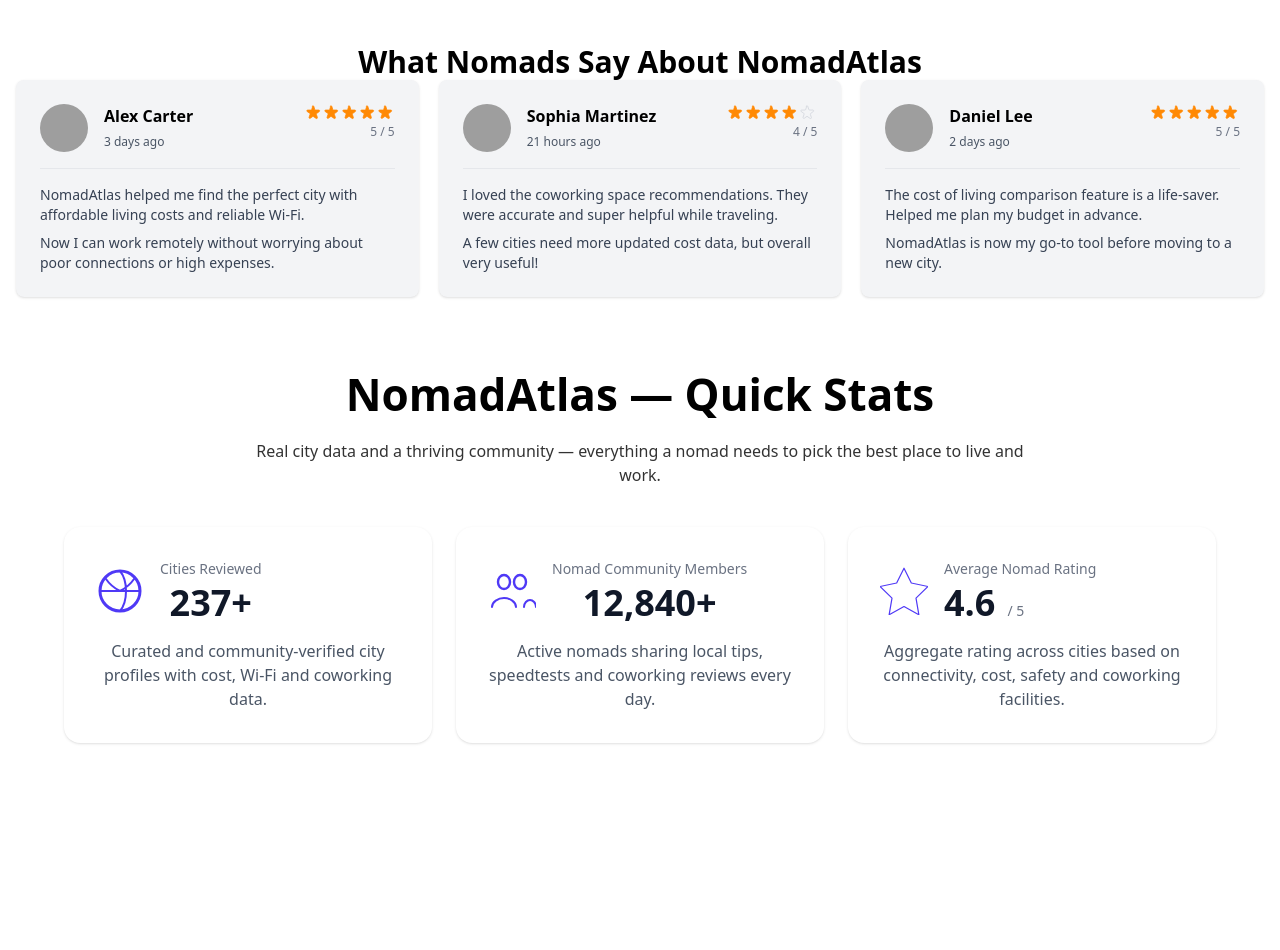
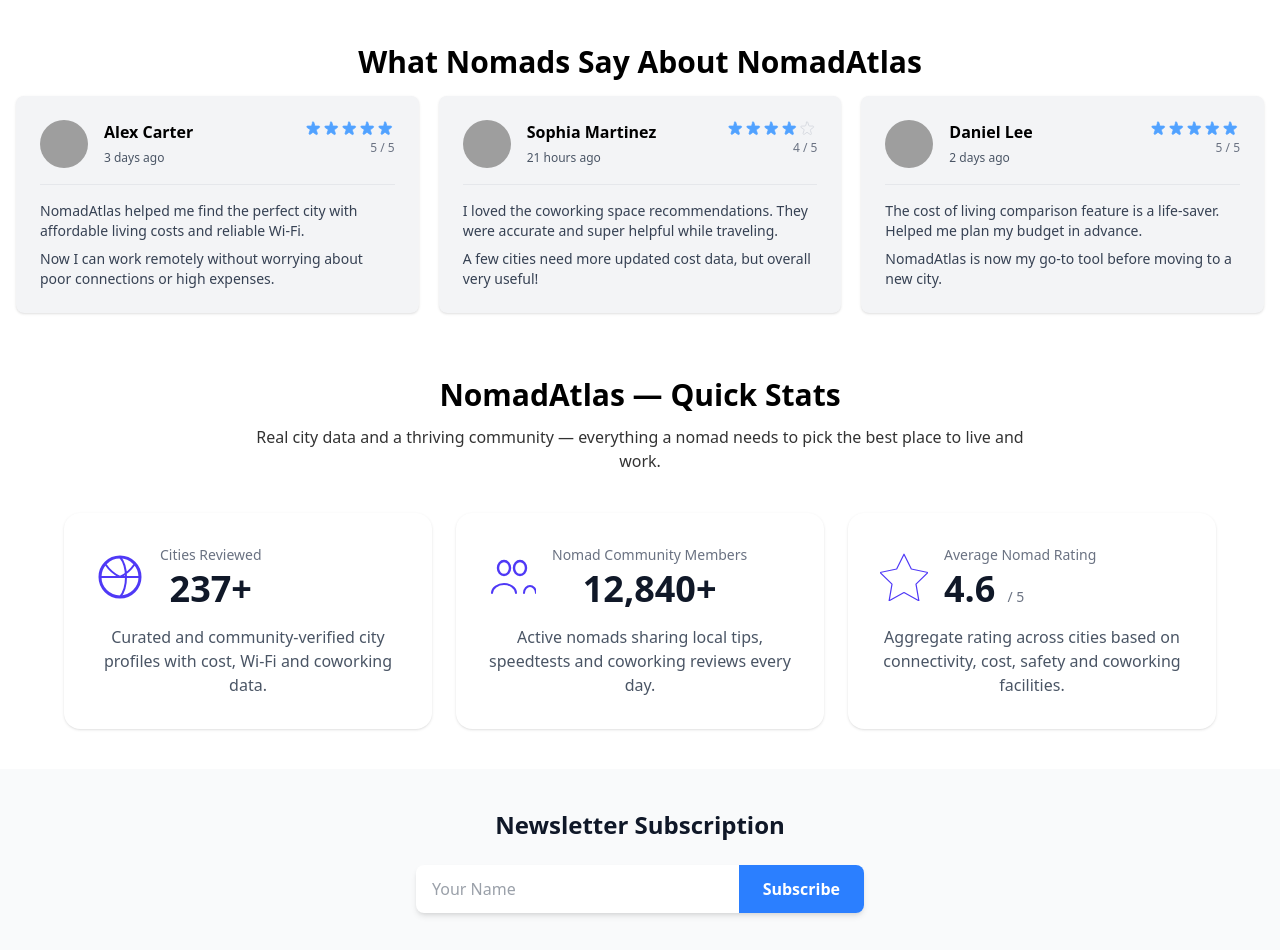
Before and after one commit to abdulbariks/NomadAtlas-Client, a React (Vite) app: page / in a window 1280 px wide. Shown: the part 60-1010 px from the top of the page. Before the commit the page ends 843 px from the top, so only its background shows below. Built offline with nearby package versions, Linux system fonts and the light colour scheme; grey boxes are pictures that could not be loaded.

Commit message:
Newsletter added

```diff
--- a/src/components/Milestones.jsx
+++ b/src/components/Milestones.jsx
@@ -25,14 +25,14 @@ const Milestones = () => {
   return (
     <div className="text-center mt-10 flex flex-col items-center px-4">
       <div className="max-w-3xl">
-        <h1 className="text-[2.25rem] md:text-[2.75rem] font-extrabold">NomadAtlas — Quick Stats</h1>
+        <h1 className="text-3xl font-extrabold">NomadAtlas — Quick Stats</h1>
         <p className="font-medium opacity-80 mt-3">
           Real city data and a thriving community — everything a nomad needs to pick the best place to live and work.
         </p>
       </div>
 
       <div className="mb-10 md:flex md:flex-row md:gap-6 md:mt-10 flex flex-col gap-6 mt-10 w-full max-w-6xl">
-        {/* Cities Reviewed */}
+
         <div className="flex-1 bg-white px-8 py-8 rounded-2xl flex flex-col gap-4 items-start shadow-sm">
           <div className="flex items-center gap-4">
             <div className="text-indigo-600">
@@ -50,7 +50,6 @@ const Milestones = () => {
           </p>
         </div>
 
-        {/* Nomad Community Members */}
         <div className="flex-1 bg-white px-8 py-8 rounded-2xl flex flex-col gap-4 items-start shadow-sm">
           <div className="flex items-center gap-4">
             <div className="text-indigo-600">
--- /dev/null
+++ b/src/components/Newsletter.jsx
@@ -0,0 +1,23 @@
+import React from "react";
+
+const Newsletter = () => {
+    return (
+        <div className="flex flex-col items-center justify-center py-10 bg-gray-50">
+            <h2 className="text-2xl font-extrabold text-gray-900 mb-6">
+                Newsletter Subscription
+            </h2>
+            <div className="flex items-center w-full max-w-md bg-white shadow-md rounded-lg overflow-hidden">
+                <input
+                    type="text"
+                    placeholder="Your Name"
+                    className="flex-1 px-4 py-3 text-gray-700 focus:outline-none"
+                />
+                <button className="bg-blue-500 text-white px-6 py-3 font-semibold hover:bg-blue-600 transition duration-200">
+                    Subscribe
+                </button>
+            </div>
+        </div>
+    );
+};
+
+export default Newsletter;
--- a/src/components/Reviews.jsx
+++ b/src/components/Reviews.jsx
@@ -13,7 +13,7 @@ const StarRating = ({ value = 4, size = 16 }) => {
                     fill={i < full ? "currentColor" : "none"}
                     stroke="currentColor"
                     strokeWidth="1"
-                    className={`mr-0.5 ${i < full ? "text-orange-400" : "text-gray-300"}`}
+                    className={`mr-0.5 ${i < full ? "text-blue-400" : "text-gray-300"}`}
                     xmlns="http://www.w3.org/2000/svg"
                     aria-hidden
                 >
@@ -28,11 +28,11 @@ const Reviews = () => {
     return (
         <div>
             <div className="flex justify-center items-center mt-14">
-                <h2 className="text-3xl font-bold">What Nomads Say About NomadAtlas</h2>
+                <h2 className="text-3xl mb-4 font-bold">What Nomads Say About NomadAtlas</h2>
             </div>
 
             <section className="flex flex-col md:flex-row md:flex-wrap lg:flex-nowrap gap-5 mb-16 items-center lg:items-stretch justify-center px-4">
-                {/* Card 1 */}
+
                 <div className="flex flex-col w-full max-w-lg p-6 mx-auto bg-gray-100 rounded-lg shadow-sm">
                     <div className="flex justify-between items-start pb-4 border-b border-gray-200">
                         <div className="flex items-center space-x-4">
@@ -59,7 +59,7 @@ const Reviews = () => {
                     </div>
                 </div>
 
-                {/* Card 2 */}
+
                 <div className="flex flex-col w-full max-w-lg p-6 mx-auto bg-gray-100 rounded-lg shadow-sm">
                     <div className="flex justify-between items-start pb-4 border-b border-gray-200">
                         <div className="flex items-center space-x-4">
@@ -86,7 +86,6 @@ const Reviews = () => {
                     </div>
                 </div>
 
-                {/* Card 3 */}
                 <div className="flex flex-col w-full max-w-lg p-6 mx-auto bg-gray-100 rounded-lg shadow-sm">
                     <div className="flex justify-between items-start pb-4 border-b border-gray-200">
                         <div className="flex items-center space-x-4">
--- a/src/pages/Home.jsx
+++ b/src/pages/Home.jsx
@@ -2,13 +2,15 @@ import React from "react";
 
 import Milestones from "../components/Milestones";
 import Reviews from "../components/Reviews";
+import Newsletter from "../components/Newsletter";
 
 const Home = () => {
   return (
     <div>
       <h2>NomadAtlas Home Page</h2>
-      <Reviews/>
-      <Milestones/>
+      <Reviews />
+      <Milestones />
+      <Newsletter />
     </div>
   );
 };
```
